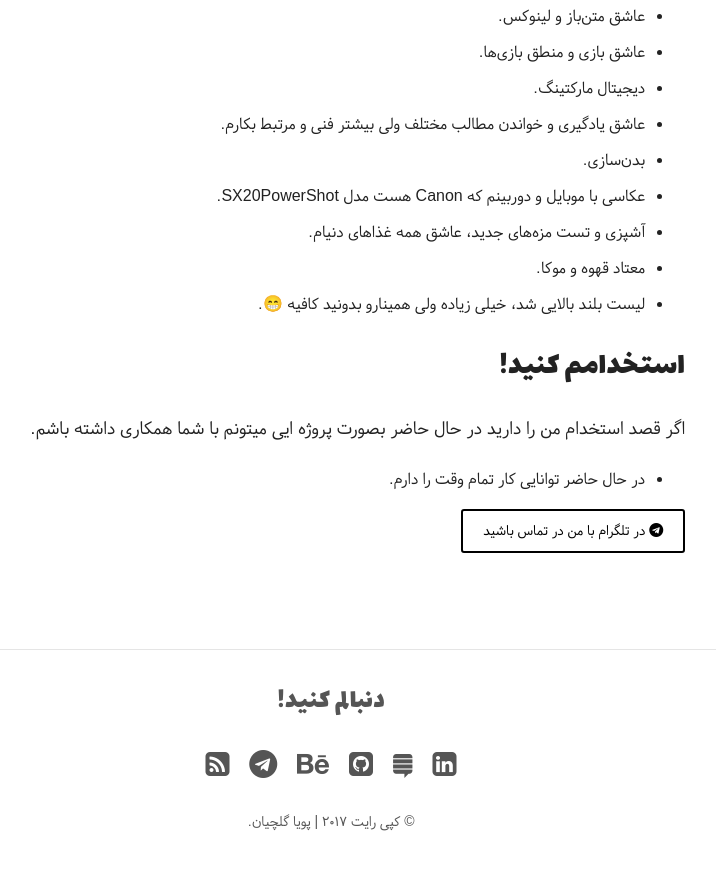
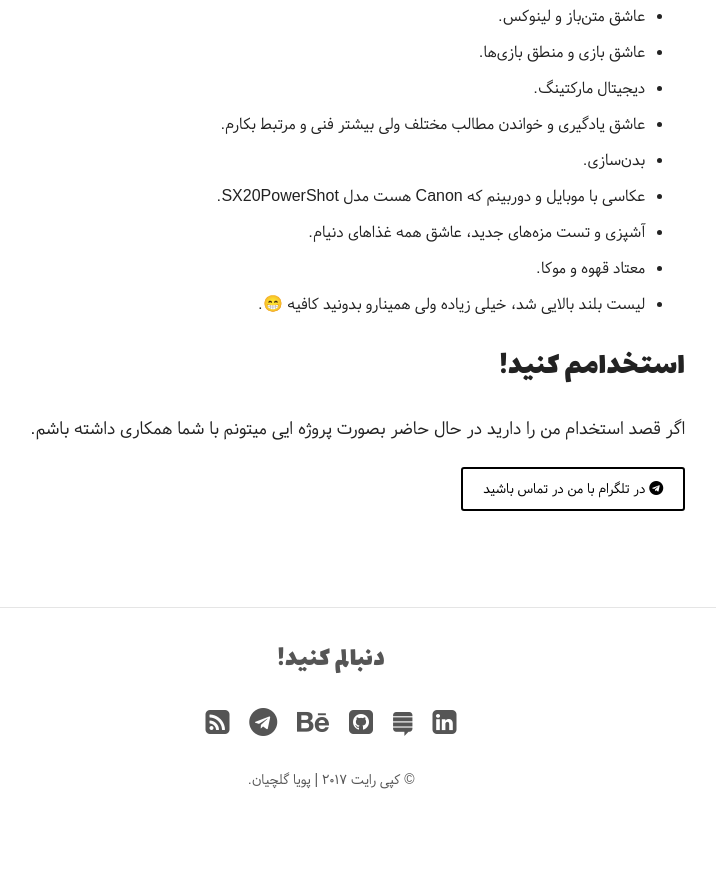
Before and after one commit to pooya-golchian/farsi, a Jekyll site: the page built from about/index.md, in a window 1280 px wide and 900 px high, scrolled down 1089 px. Shown: the top 870 px of the window, without its empty margins (309-1025 px from the left). Built offline with Jekyll 4.4.1, drawn with Linux system fonts in a browser that asks for light colours; nearby versions of some CDN libraries.

Commit message:
update about

```diff
--- a/about/index.md
+++ b/about/index.md
@@ -38,7 +38,5 @@ image:
 ## استخدامم کنید!
 اگر قصد استخدام من را دارید در حال حاضر بصورت پروژه ایی میتونم با شما همکاری داشته باشم.
 
-* در حال حاضر توانایی کار تمام وقت را دارم.
-
 
 <a markdown="0" href="https://t.me/iCoder" target="_blank" class="btn"><i class="fa fa-telegram"></i> در تلگرام با من در تماس باشید </a>
```
